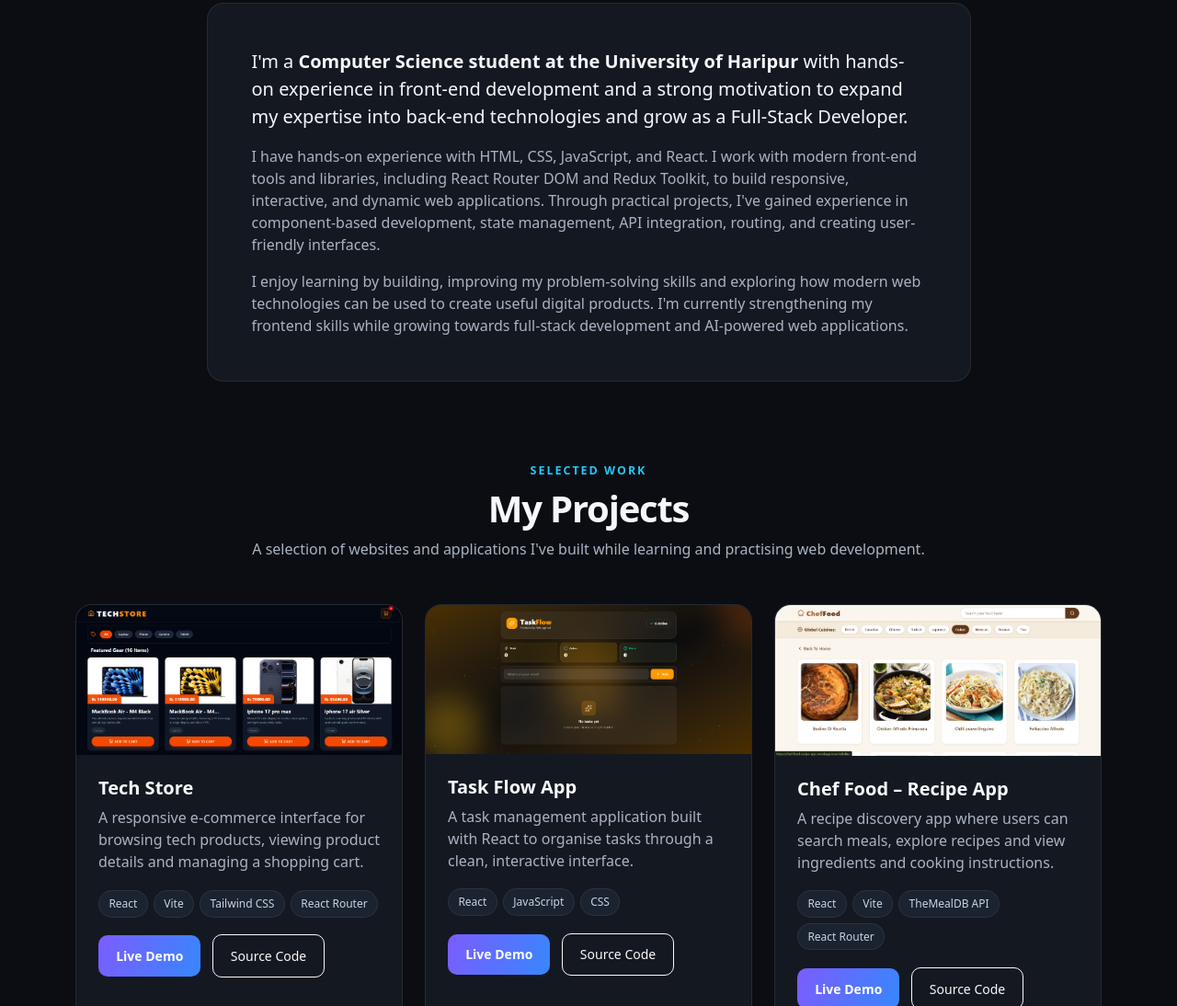
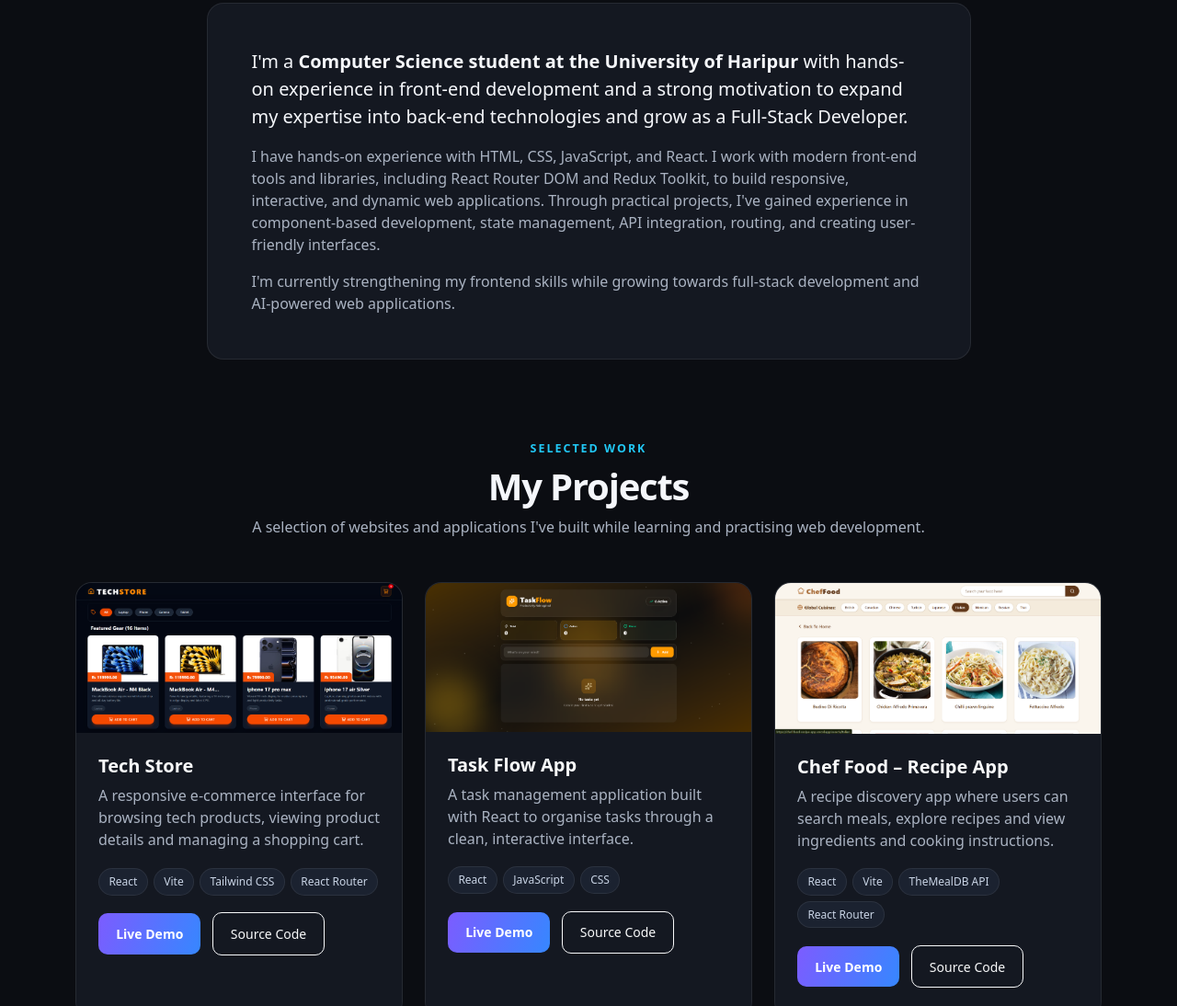
Before and after one commit to uroojrizwan-sketch/Portfolio-Website, a plain HTML site: page index.html in a window 1280 px wide. Shown: the part 984-2078 px from the top of the page at 92% size. Drawn offline with nearby package versions, Linux system fonts and the light colour scheme.

Commit message:
Update index.html

```diff
--- a/index.html
+++ b/index.html
@@ -371,9 +371,7 @@
                             </p>
 
                             <p class="muted mb-0">
-                                I enjoy learning by building, improving my problem-solving
-                                skills and exploring how modern web technologies can be
-                                used to create useful digital products. I'm currently
+                                I'm currently
                                 strengthening my frontend skills while growing towards
                                 full-stack development and AI-powered web applications.
                             </p>
```
